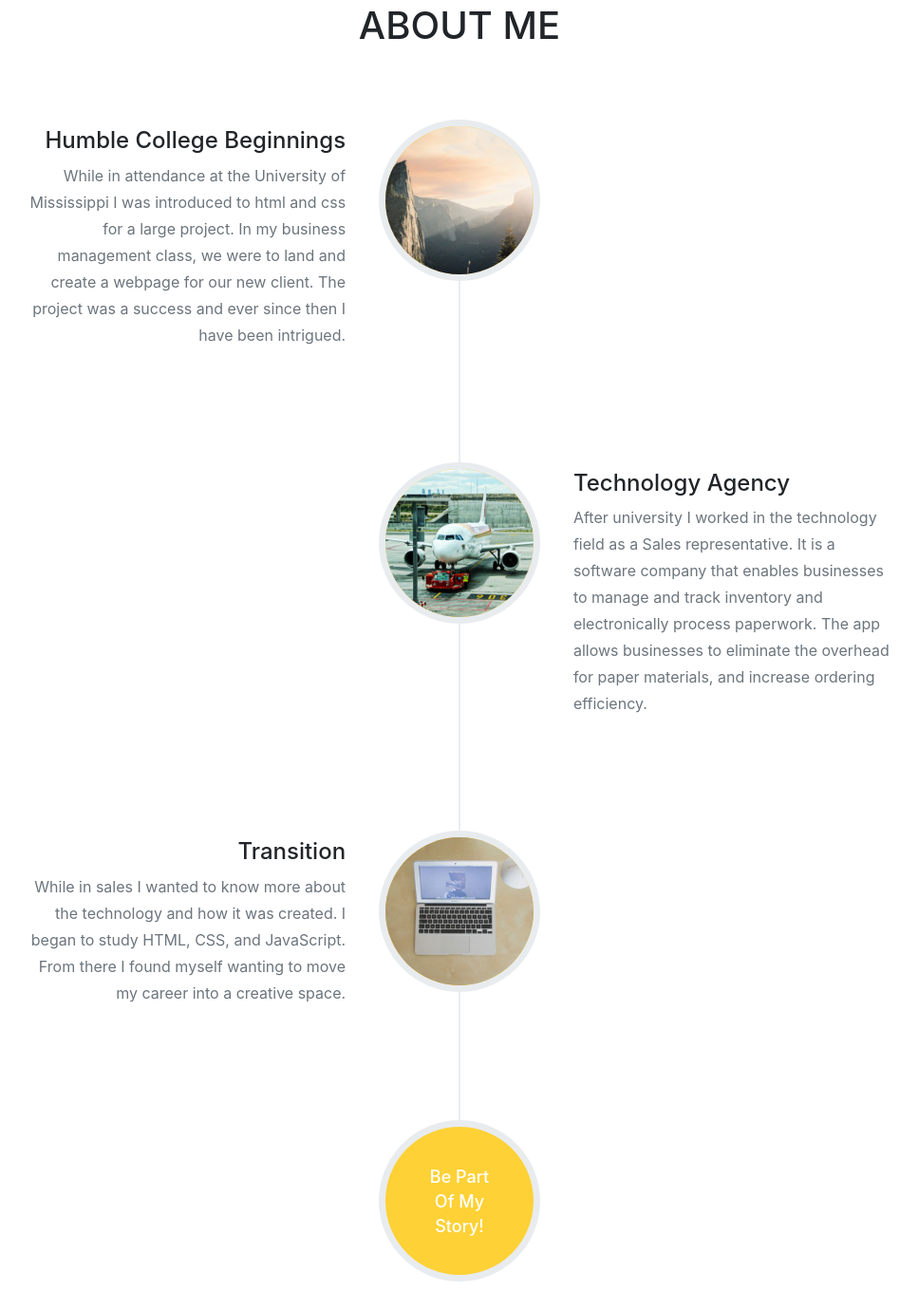
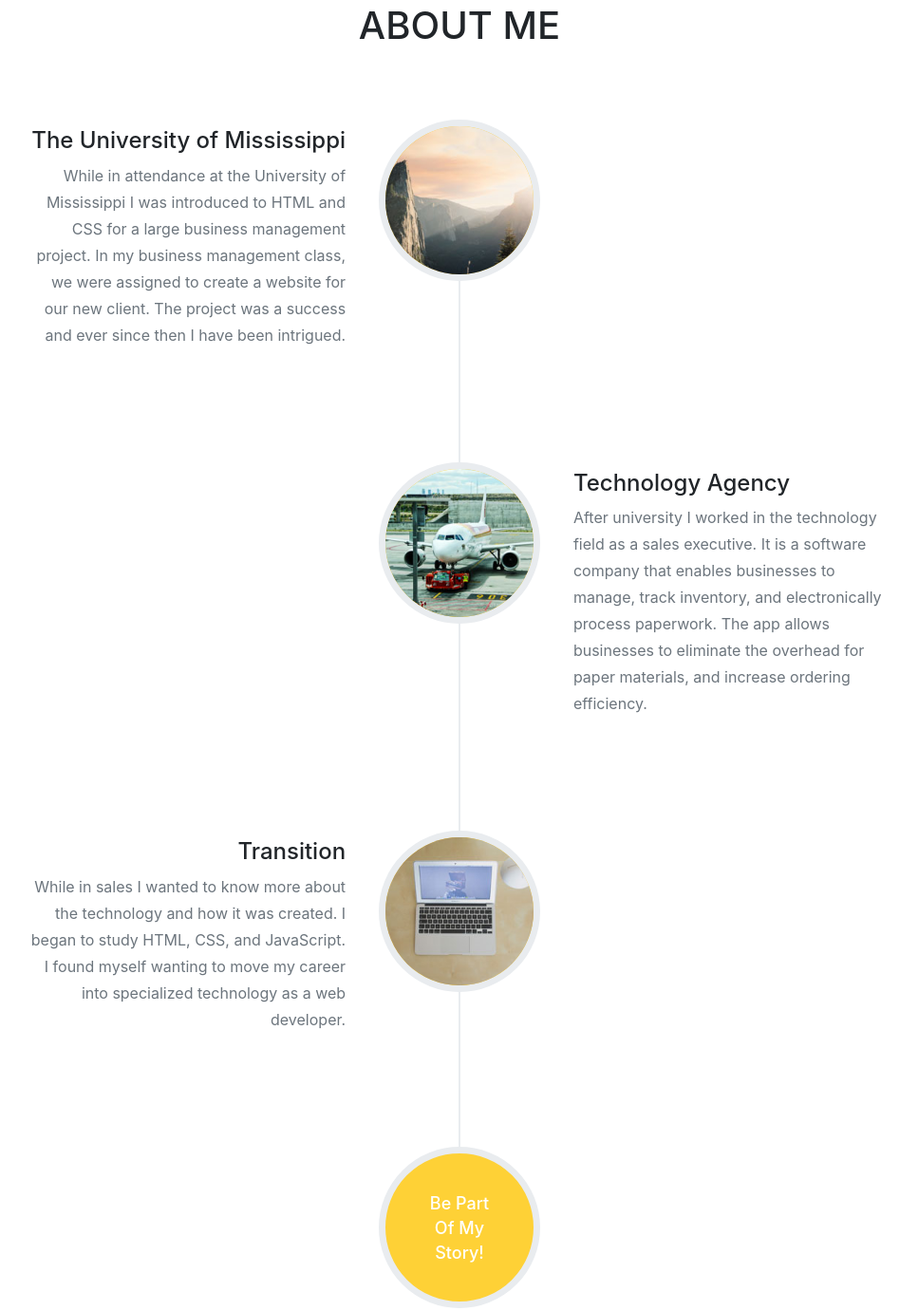
Before and after one commit to ajdaniels2/Portfolio, a website with bundled scripts: page index.html in a window 1280 px wide. Shown: the part 3152-4533 px from the top of the page at 95% size, without its empty margins (156-1123 px from the left). Built offline with nearby package versions, Linux system fonts and the light colour scheme; a web font is replaced by a local one.

Commit message:
Update index.html

```diff
--- a/index.html
+++ b/index.html
@@ -218,10 +218,10 @@
                 <div class="timeline-panel">
                   <div class="timeline-heading">
                     <h4></h4>
-                    <h4 class="subheading">Humble College Beginnings</h4>
+                    <h4 class="subheading">The University of Mississippi</h4>
                   </div>
                   <div class="timeline-body">
-                    <p class="text-muted">While in attendance at the University of Mississippi I was introduced to html and css for a large project. In my business management class, we were to land and create a webpage for our new client. The project was a success and ever since then I have been intrigued.</p>
+                    <p class="text-muted">While in attendance at the University of Mississippi I was introduced to HTML and CSS for a large business management project. In my business management class, we were assigned to create a website for our new client. The project was a success and ever since then I have been intrigued.</p>
                   </div>
                 </div>
               </li>
@@ -235,7 +235,7 @@
                     <h4 class="subheading">Technology Agency</h4>
                   </div>
                   <div class="timeline-body">
-                    <p class="text-muted">After university I worked in the technology field as a Sales representative. It is a software company that enables businesses to manage and track inventory and electronically process paperwork. The app allows businesses to eliminate the overhead for paper materials, and increase ordering efficiency.</p>
+                    <p class="text-muted">After university I worked in the technology field as a sales executive. It is a software company that enables businesses to manage, track inventory, and electronically process paperwork. The app allows businesses to eliminate the overhead for paper materials, and increase ordering efficiency.</p>
                   </div>
                 </div>
               </li>
@@ -249,7 +249,7 @@
                     <h4 class="subheading">Transition</h4>
                   </div>
                   <div class="timeline-body">
-                    <p class="text-muted">While in sales I wanted to know more about the technology and how it was created. I began to study HTML, CSS, and JavaScript. From there I found myself wanting to move my career into a creative space.</p>
+                    <p class="text-muted">While in sales I wanted to know more about the technology and how it was created. I began to study HTML, CSS, and JavaScript. I found myself wanting to move my career into specialized technology as a web developer.</p>
                   </div>
                 </div>
               </li>
@@ -319,7 +319,7 @@
       <div class="container">
         <div class="row">
           <div class="col-md-4">
-            <span class="copyright">Copyright &copy; Anthony Daniels Jr 2019</span>
+            <span class="copyright">Copyright &copy; Anthony Daniels Jr. 2019</span>
           </div>
           <div class="col-md-4">
             <ul class="list-inline quicklinks">
```
